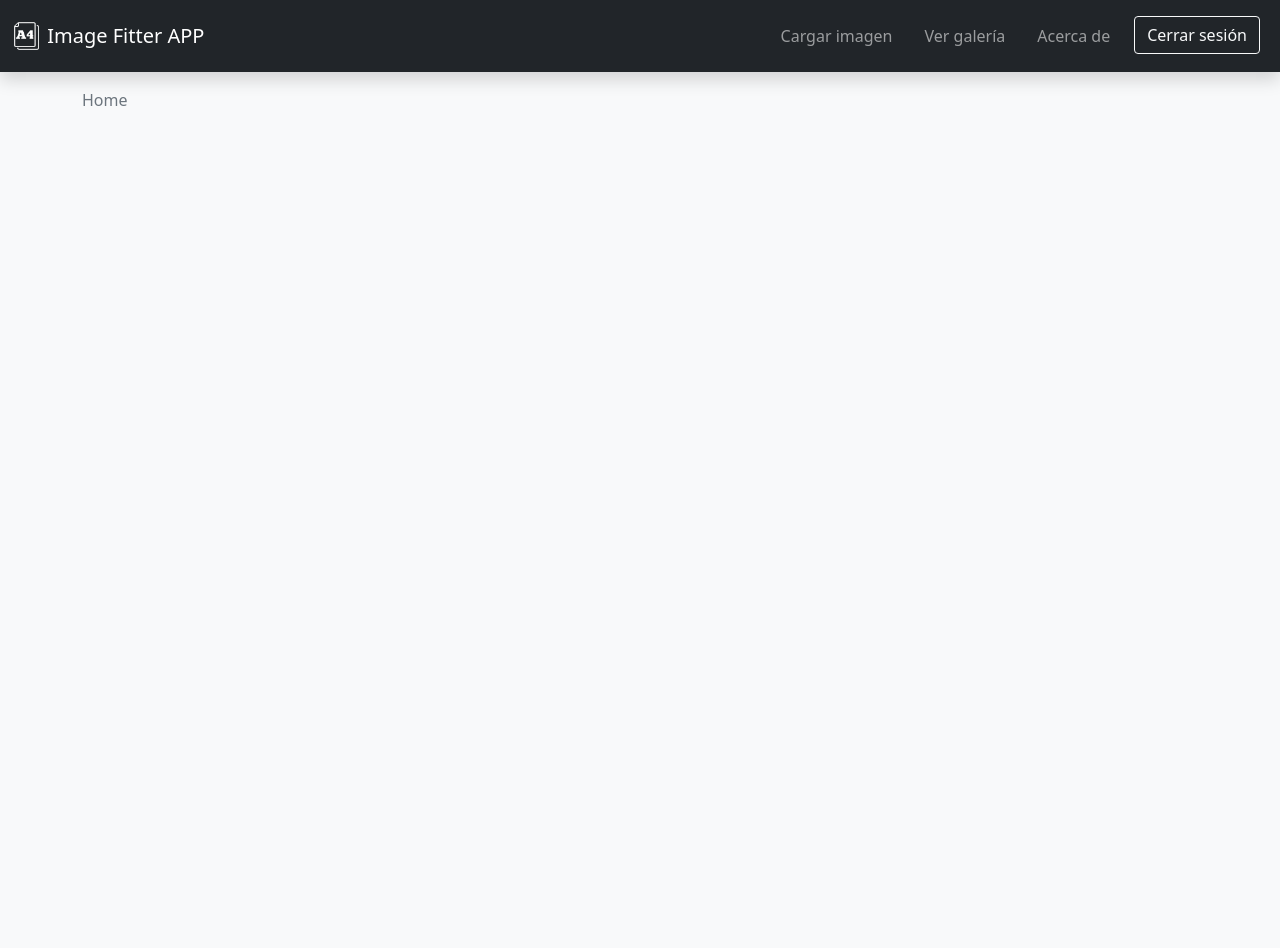
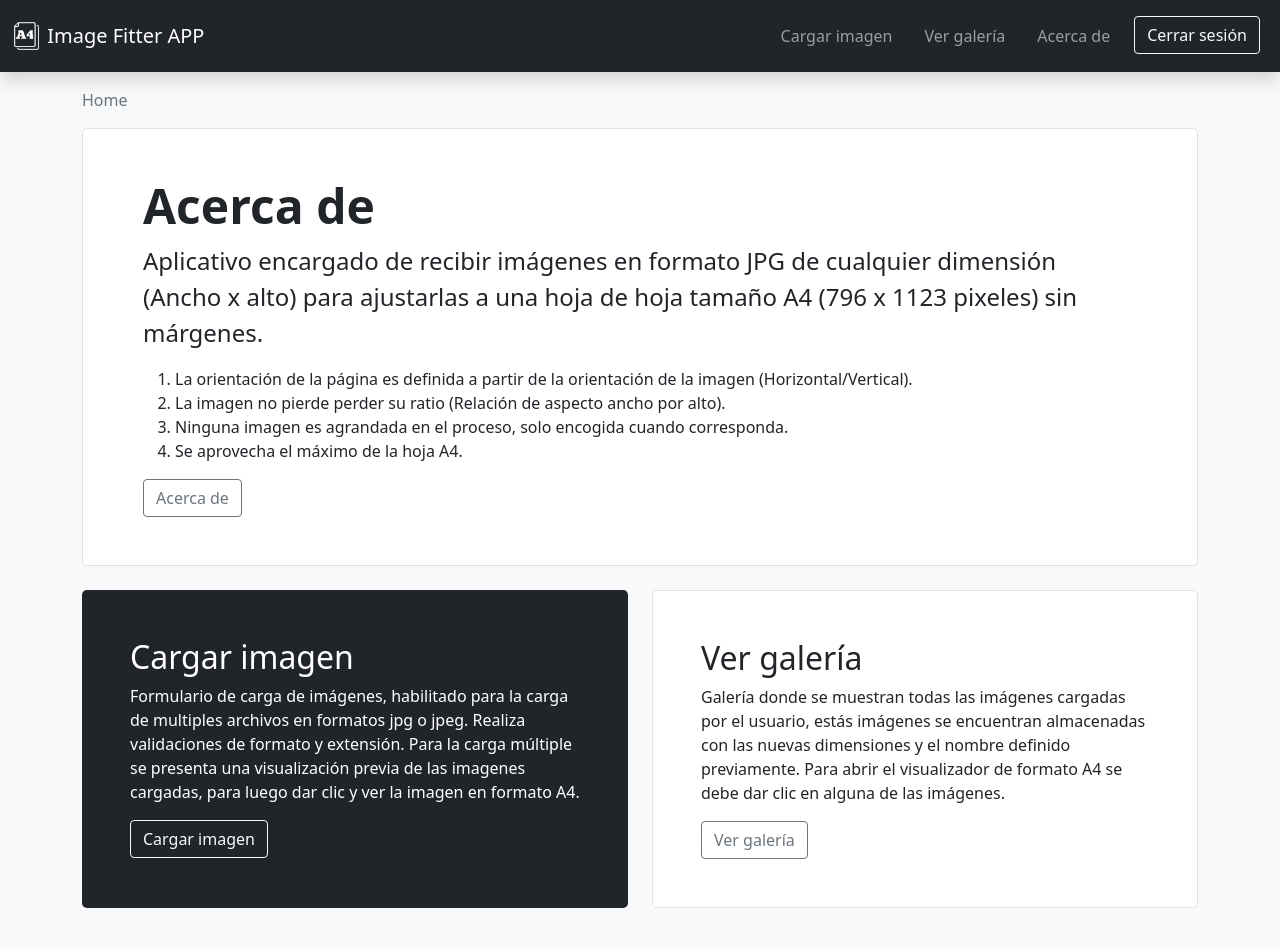
Before and after one commit to jullieth705/imageproject, a Django app: page / in a window 1280 px wide. Before the commit the page ends 106 px from the top, so only its background shows below. Run offline with Django 4.2, Linux system fonts and the light colour scheme; the visitor is signed in with stand-in values (Sample User, id 1); parts of the project's set-up code (start-up, migrations or seed data) failed here and were passed over.

Commit message:
Add home content

```diff
--- a/imagefitterA4/templates/home.html
+++ b/imagefitterA4/templates/home.html
@@ -7,5 +7,47 @@
 				<li class="breadcrumb-item active" aria-current="page">Home</li>
 			</ol>
 		</nav>
+		<div class="p-5 mb-4 bg-white rounded-3 border">
+			<div class="container-fluid">
+				<h1 class="display-5 fw-bold">Acerca de</h1>
+				<p class="col-md-12 fs-4 text-justify">
+					Aplicativo encargado de recibir imágenes en formato JPG de cualquier dimensión (Ancho x alto) para ajustarlas
+					a una hoja de hoja tamaño A4 (796 x 1123 pixeles) sin márgenes.
+				</p>
+				<ol class="text-justify">
+					<li>La orientación de la página es definida a partir de la orientación de la imagen (Horizontal/Vertical).</li>
+					<li>La imagen no pierde perder su ratio (Relación de aspecto ancho por alto).</li>
+					<li>Ninguna imagen es agrandada en el proceso, solo encogida cuando corresponda.</li>
+					<li>Se aprovecha el máximo de la hoja A4.</li>
+				</ol>
+				<!-- <button class="btn btn-primary btn-lg" type="button">Acerca de</button> -->
+				<a class="btn btn-outline-secondary" href="/about">Acerca de</a>
+			</div>
+		</div>
+
+		<div class="row align-items-md-stretch">
+			<div class="col-md-6 mb-4">
+				<div class="h-100 p-5 text-white bg-dark rounded-3">
+					<h2>Cargar imagen</h2>
+					<p class="text-justify">
+						Formulario de carga de imágenes, habilitado para la carga de multiples archivos en formatos jpg o jpeg.
+						Realiza validaciones de formato y extensión. Para la carga múltiple se presenta una visualización previa de
+						las imagenes cargadas, para luego dar clic y ver la imagen en formato A4.
+					</p>
+					<a class="btn btn-outline-light" href="/upload">Cargar imagen</a>
+				</div>
+			</div>
+			<div class="col-md-6 mb-4">
+				<div class="h-100 p-5 bg-white border rounded-3">
+					<h2>Ver galería</h2>
+					<p class="text-justify">
+						Galería donde se muestran todas las imágenes cargadas por el usuario, estás imágenes se encuentran almacenadas
+						con las nuevas dimensiones y el nombre definido previamente. Para abrir el visualizador de formato A4 se debe
+						dar clic en alguna de las imágenes.
+					</p>
+					<a class="btn btn-outline-secondary" href="/galery">Ver galería</a>
+				</div>
+			</div>
+		</div>
 	</div>
 {% endblock %}
```
Lines whose indentation alone changed are shown as unchanged.
